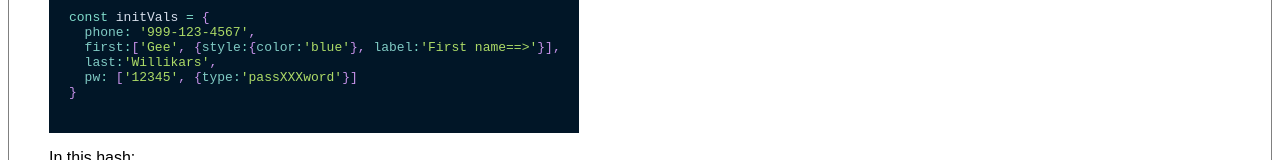
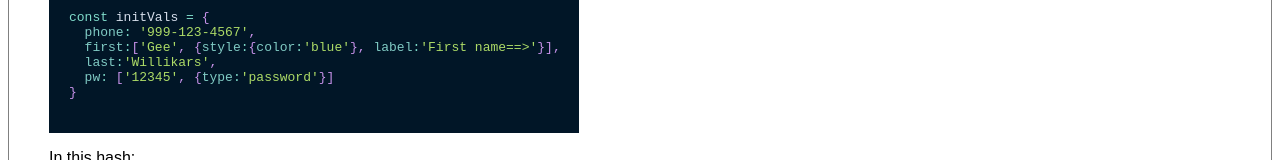
Before and after one commit to kenlane33/react-use-get-set, a React (Create React App) app: page / in a window 1280 px wide. Shown: the part 396-556 px from the top of the page. Built offline with nearby package versions, Linux system fonts and the light colour scheme.

Commit message:
Unbreak password from CodeSandbox

```diff
--- a/src/demos/DemoUseEzForm.js
+++ b/src/demos/DemoUseEzForm.js
@@ -47,7 +47,7 @@ const initVals = {
   phone: '999-123-4567',
   first:['Gee', {style:{color:'blue'}, label:'First name==>'}],
   last:'Willikars',
-  pw: ['12345', {type:'passXXXword'}]
+  pw: ['12345', {type:'password'}]
 }`.trim()} >
             </PrismCode>
             </div>
```
